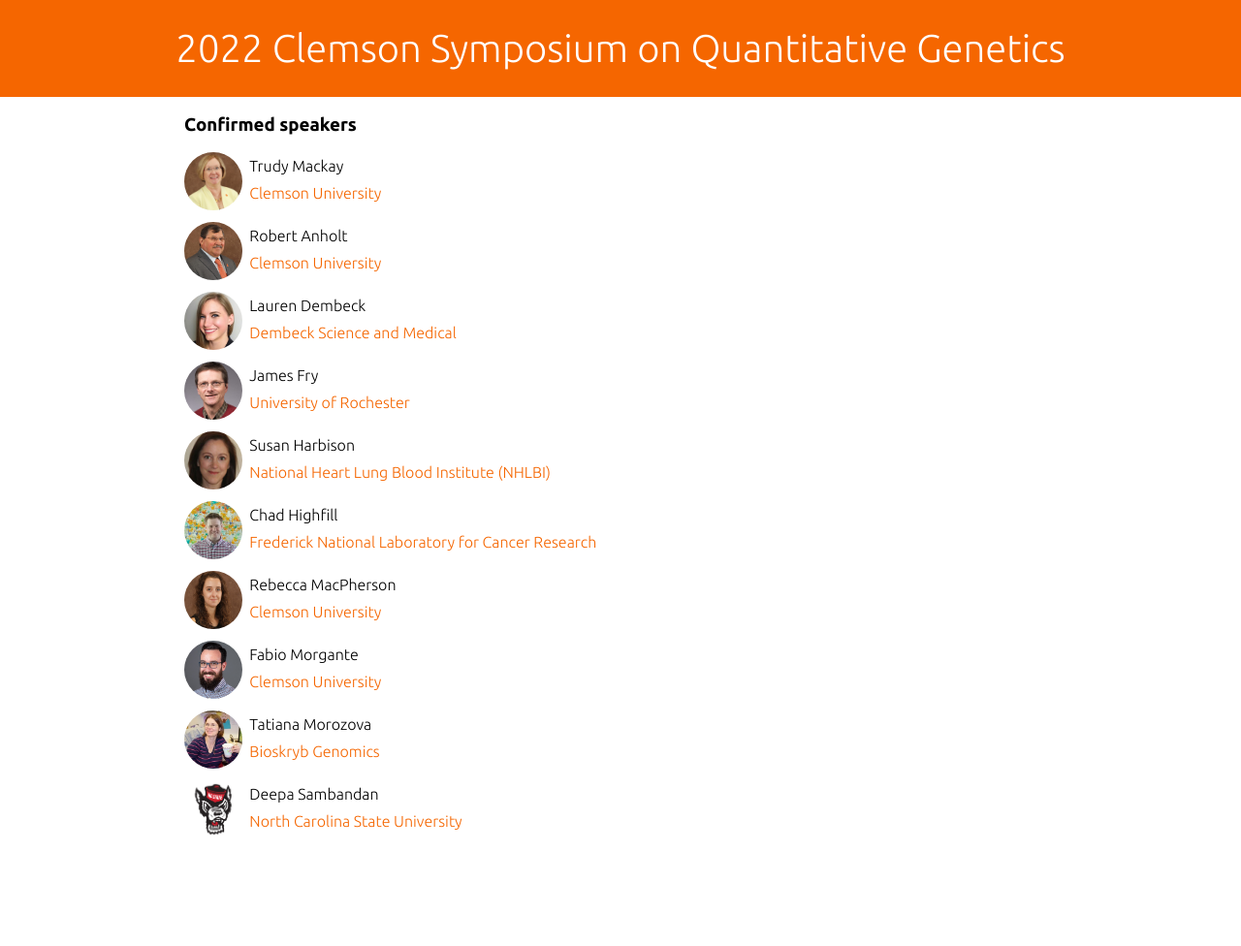
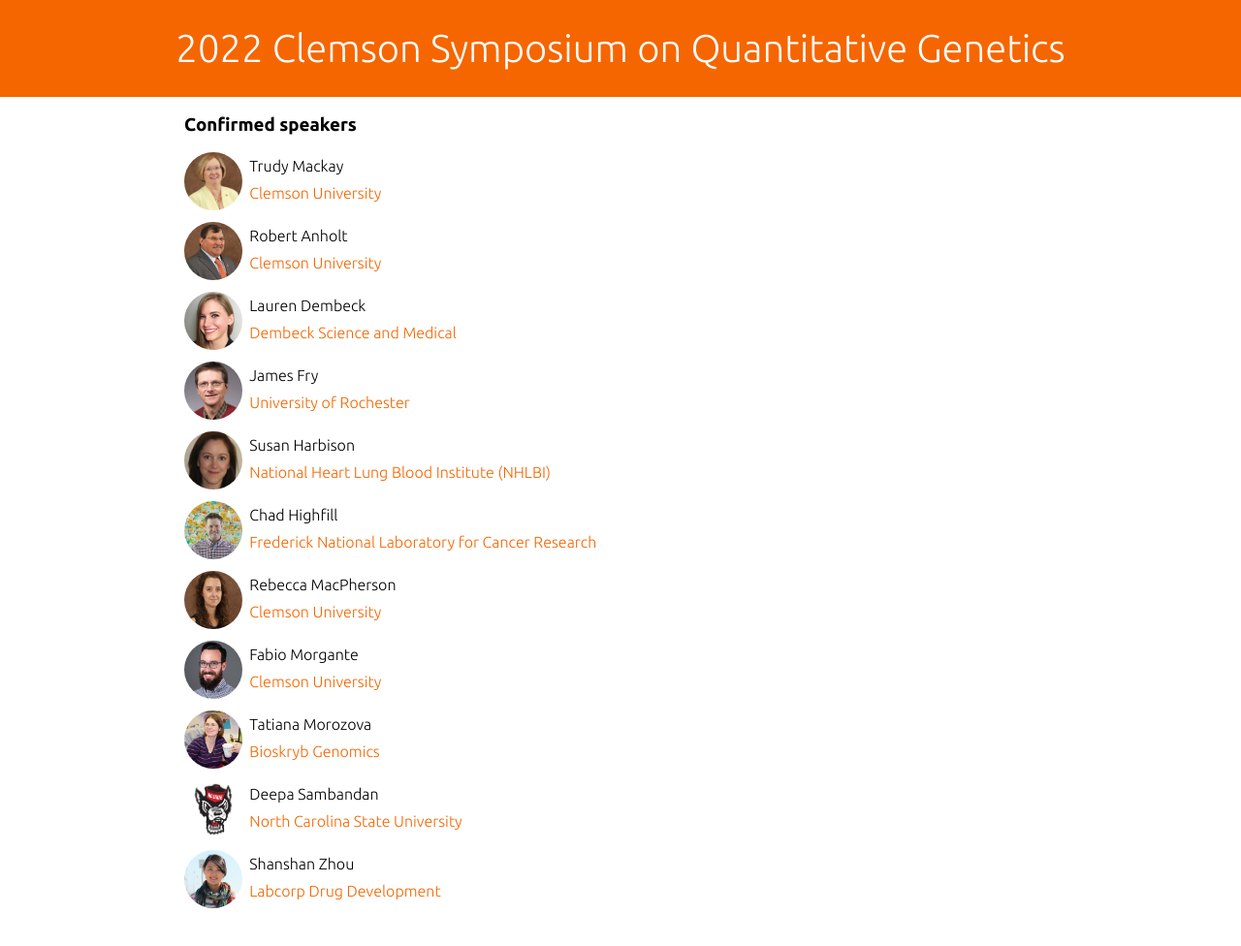
Before and after one commit to macanholt-labs/macanholt-labs.github.io, a Jekyll site: the page built from _pages/index.md, in a window 1280 px wide and 1049 px high. Shown: the top 976 px of the window at 97% size. Built offline with Jekyll 4.4.1, drawn with Linux system fonts in a browser that asks for light colours; some web fonts are replaced.

Commit message:
more speakers

```diff
--- a/_pages/index.md
+++ b/_pages/index.md
@@ -66,3 +66,9 @@ permalink: /index.html
 &nbsp;&nbsp;Deepa Sambandan<br>
 &nbsp;&nbsp;<a href="https://www.ncsu.edu" target="_blank">North Carolina State University</a>
 </p>
+
+<p style="line-height: 28px;">
+<img src="files/zhou.jpeg" class="rounded">
+&nbsp;&nbsp;Shanshan Zhou<br>
+&nbsp;&nbsp;<a href="https://drugdevelopment.labcorp.com" target="_blank">Labcorp Drug Development</a>
+</p>
```
Also changed, not shown: files/zhou.jpeg (added).
